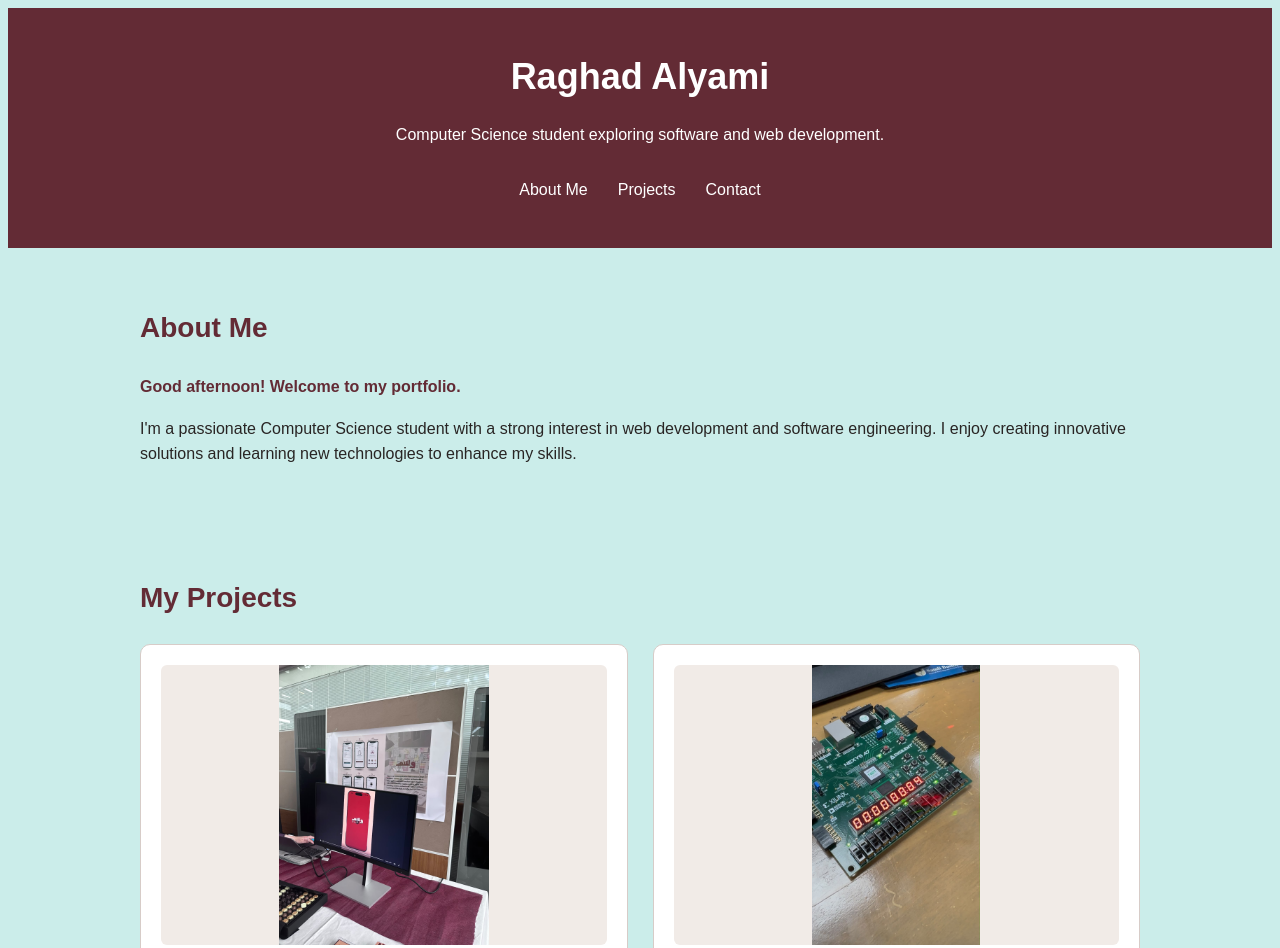
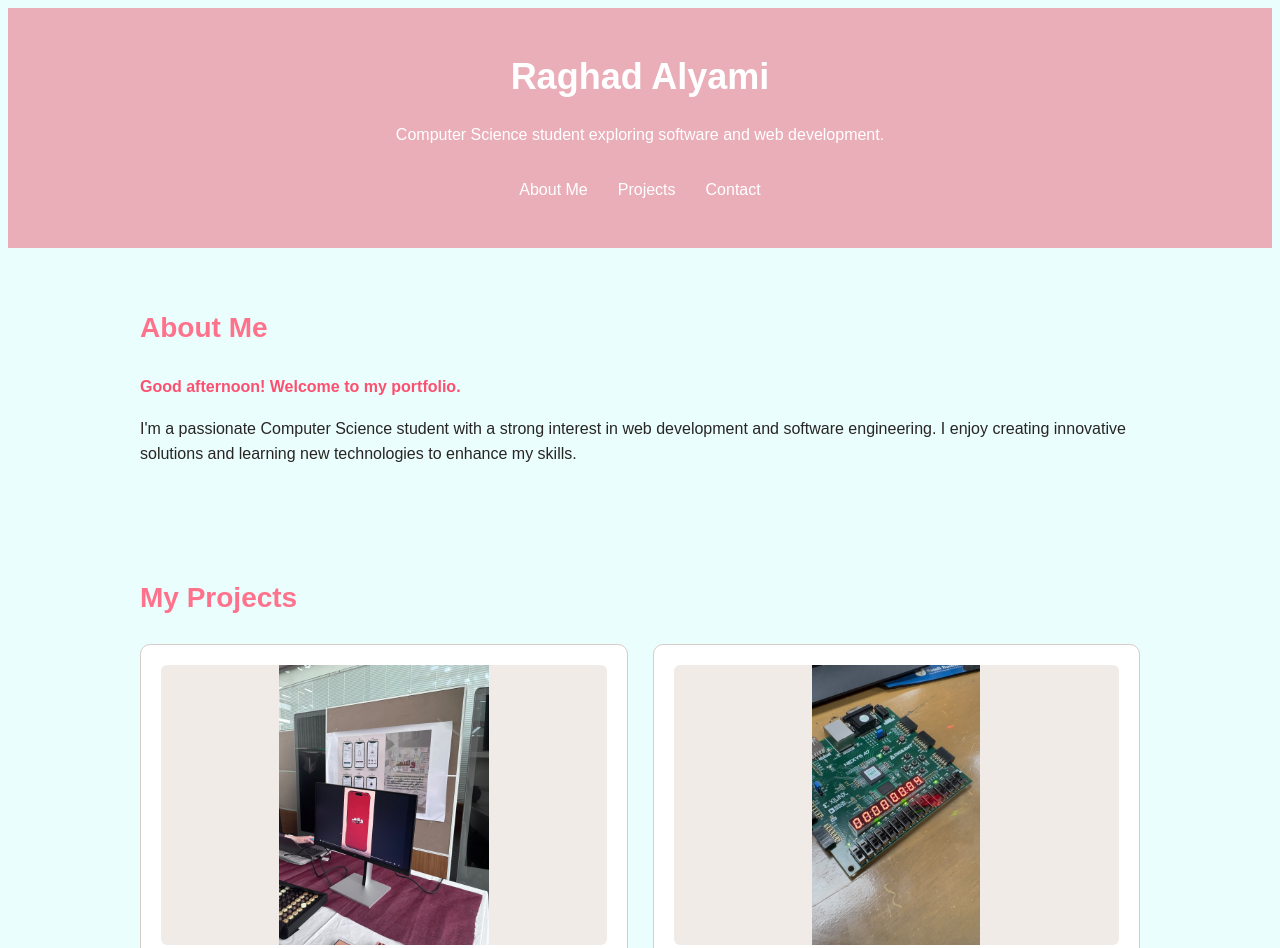
Before and after one commit to Web-Engineering-KFUPM/202371310-RaghadAlyami-Assignment2, a plain HTML site: page index.html in a window 1280 px wide. Shown: the top 948 px of the page. Drawn offline with Linux system fonts and the light colour scheme.

Commit message:
updatedColors

```diff
--- a/css/styles.css
+++ b/css/styles.css
@@ -6,12 +6,12 @@ body {
     font-family: Arial, sans-serif;
     font-size: 16px;
     line-height: 1.6;
-    background-color: #cbedea;
+    background-color: #e9fefd;
     color: #292524
 }
 
 header {
-    background-color: #632b35;
+    background-color: #eaaeb9;
     color: white;
     padding: 40px 20px;
     text-align: center;
@@ -51,12 +51,12 @@ section {
 }
 
 h2{
-    color: #632b35;
+    color: #ff728c;
     font-size: 28px;
 }
 
 #greeting {
-    color: #632b35;
+    color: #fd5070;
     font-weight: bold;
 }
 
@@ -120,7 +120,7 @@ textarea {
 
 button {
     padding: 12px 22px;
-    background-color: #632b35;
+    background-color: #eaaeb9;
     color: white;
     border: none;
     border-radius: 5px;
@@ -139,7 +139,7 @@ button:hover {
 footer {
     margin-top: 40px;
     padding: 20px;
-    background-color: #632b35;
+    background-color: #eaaeb9;
     color: white;
     text-align: center;
 }
```
